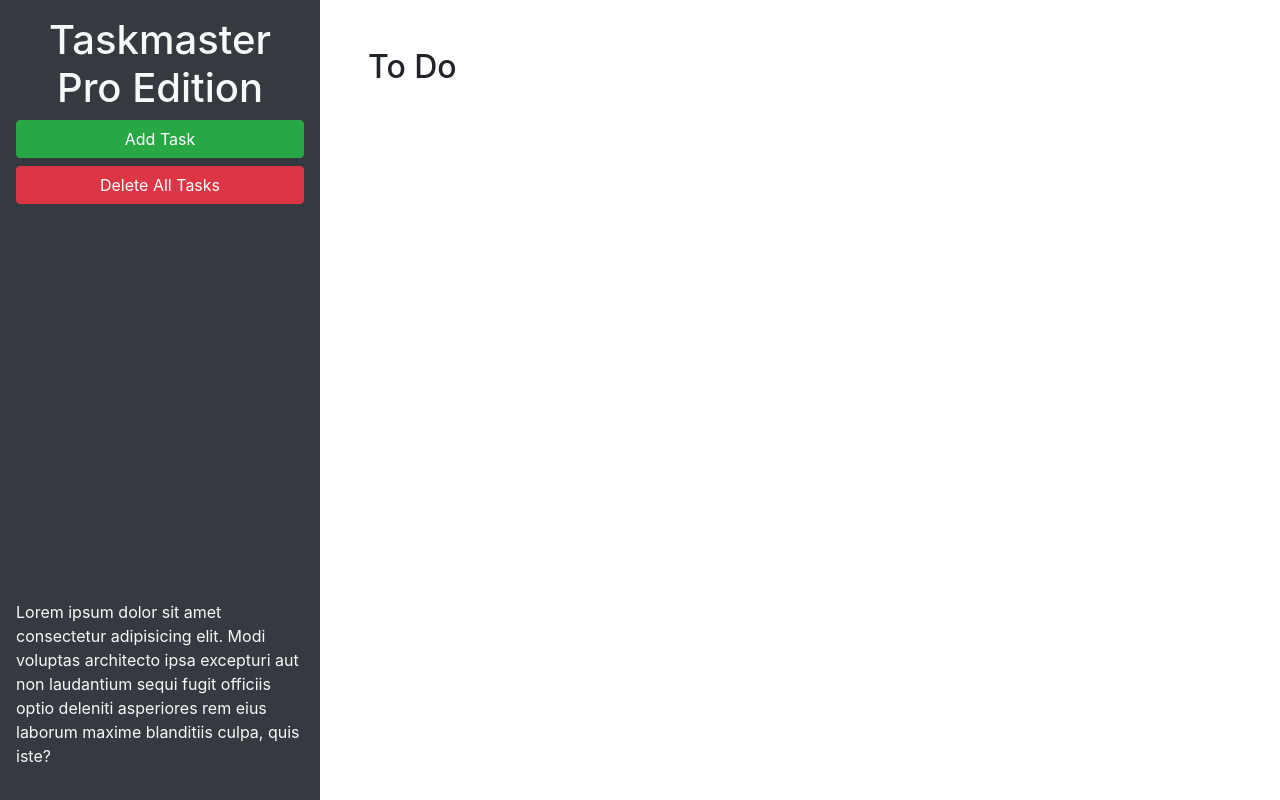
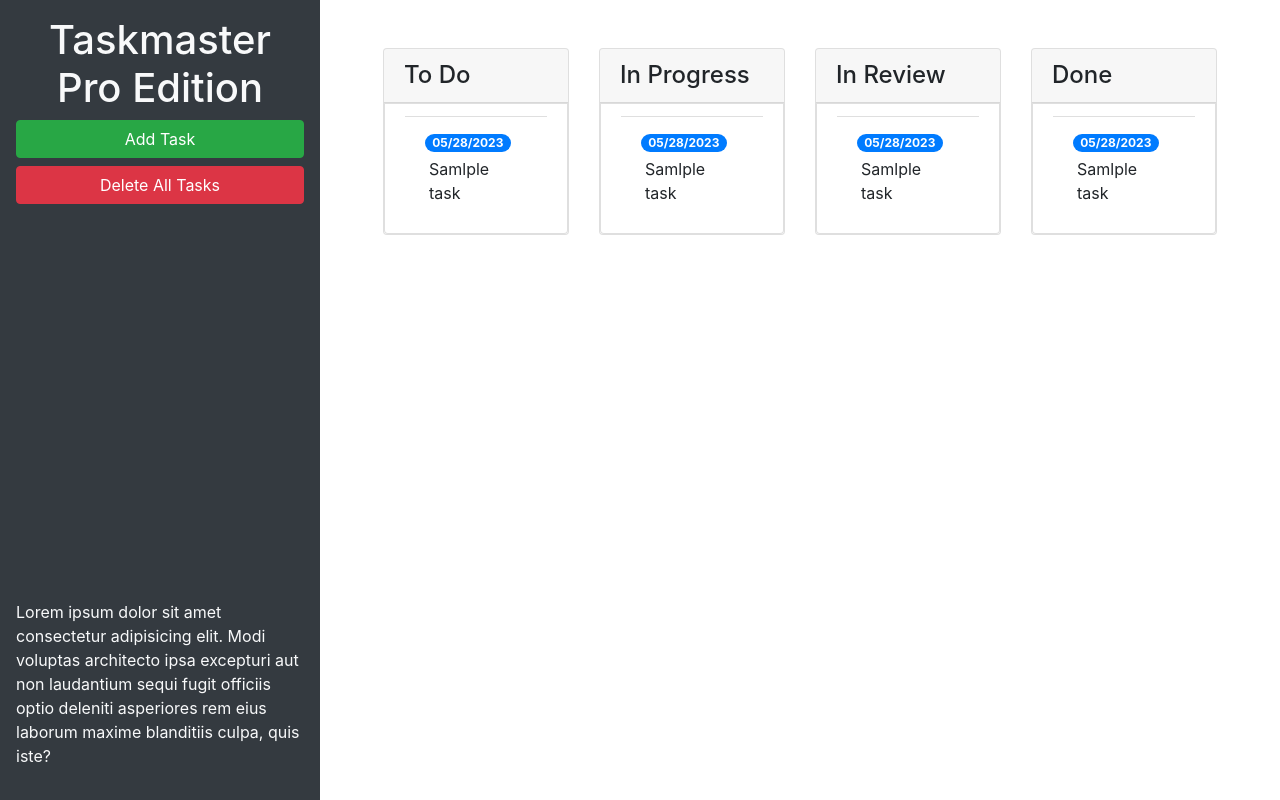
Before and after one commit to CalebFunderburk/taskmaster-pro, a plain HTML site: page index.html in a window 1280 px wide. Drawn offline with nearby package versions, Linux system fonts and the light colour scheme.

Commit message:
updated cards and forms

```diff
--- a/index.html
+++ b/index.html
@@ -24,9 +24,63 @@
       </p>
     </header>
     <main class="col-12 col-lg-9">
-      <div class="m-5">
-        <h2>To Do</h2>
-        <ul id="list-toDo" class="list-group"> </ul>
+      <div class="m-5 row justify-content-around">
+        <!--To Do-->
+        <div class="col-12 col-md-6 col-xl-3 mb-3">
+          <div class="card">
+            <h4 class="card-header">
+              To Do
+            </h4>
+            <ul id="list-toDo" class="list-group-item list-group-flush">
+              <li class="list-group-item">
+                <span class="badge badge-primary badge-pill">05/28/2023</span>
+                <p class="m-1">Samlple task</p>
+              </li>
+            </ul>
+          </div>
+        </div>
+        <!--In Progress-->
+        <div class="col-12 col-md-6 col-xl-3 mb-3">
+          <div class="card">
+            <h4 class="card-header">
+              In Progress
+            </h4>
+            <ul id="list-inProgress" class="list-group-item list-group-flush">
+              <li class="list-group-item">
+                <span class="badge badge-primary badge-pill">05/28/2023</span>
+                <p class="m-1">Samlple task</p>
+              </li>
+            </ul>
+          </div>
+        </div>
+        <!--In Review-->
+        <div class="col-12 col-md-6 col-xl-3 mb-3">
+          <div class="card">
+            <h4 class="card-header">
+              In Review
+            </h4>
+            <ul id="list-inReview" class="list-group-item list-group-flush">
+              <li class="list-group-item">
+                <span class="badge badge-primary badge-pill">05/28/2023</span>
+                <p class="m-1">Samlple task</p>
+              </li>
+            </ul>
+          </div>
+        </div>
+        <!--Done-->
+        <div class="col-12 col-md-6 col-xl-3 mb-3">
+          <div class="card">
+            <h4 class="card-header">
+              Done
+            </h4>
+            <ul id="list-done" class="list-group-item list-group-flush">
+              <li class="list-group-item">
+                <span class="badge badge-primary badge-pill">05/28/2023</span>
+                <p class="m-1">Samlple task</p>
+              </li>
+            </ul>
+          </div>
+        </div>
       </div>
     </main>
   </div>
@@ -46,11 +100,11 @@
           <form>
             <div class="form-group">
               <label for="modalTaskDescription">Task description</label>
-              <textarea id="modalTaskDescription" rows="3"></textarea>
+              <textarea id="modalTaskDescription" rows="3" class="form-control"></textarea>
             </div>
             <div class="form-group">
               <label for="modalDueDate">Due date</label>
-              <input type="text" id="modalDueDate" placeholder="mm/dd/yyyy" autocomplete="off" />
+              <input type="text" class="form-control" id="modalDueDate" placeholder="mm/dd/yyyy" autocomplete="off" />
             </div>
           </form>
         </div>
```
